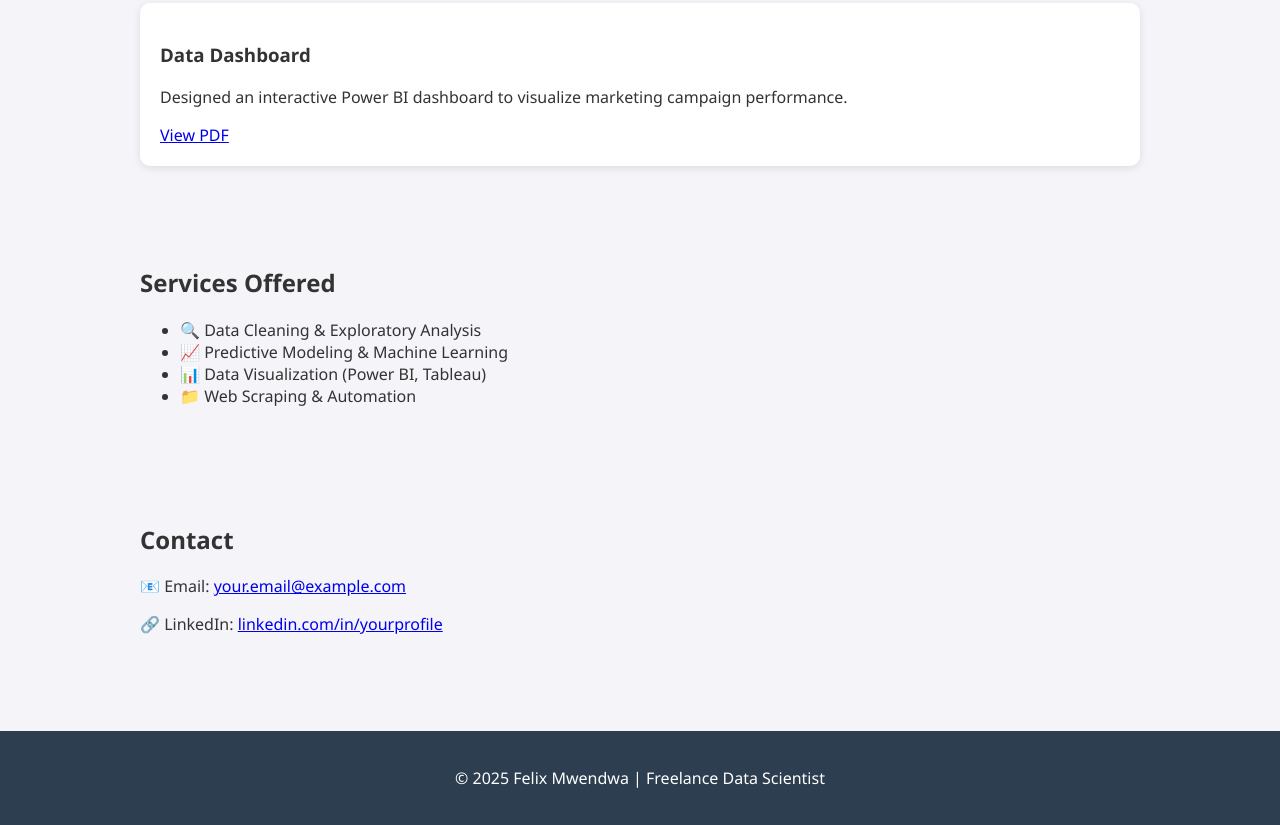
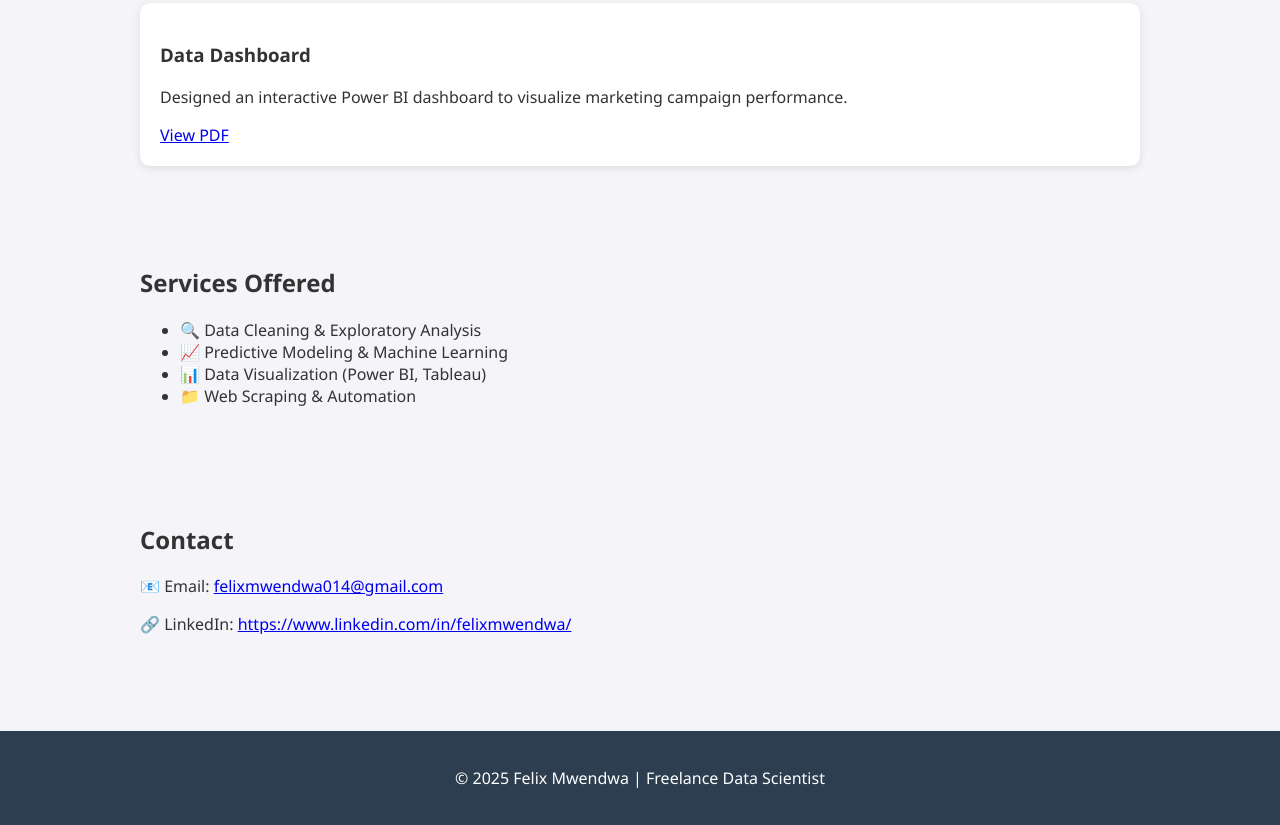
Before and after one commit to Felo-14/Portfolio, a plain HTML site: page main.html in a window 1280 px wide. Shown: the part 911-1736 px from the top of the page. Drawn offline with Linux system fonts and the light colour scheme.

Commit message:
update changes

```diff
--- a/main.html
+++ b/main.html
@@ -59,8 +59,8 @@
     <section id="contact">
         <h2>Contact</h2>
         <p></p>
-        <p>📧 Email: <a href="mailto:felixmwendwa014@gmail.com">your.email@example.com</a></p>
-        <p>🔗 LinkedIn: <a href="https://www.linkedin.com/in/felixmwendwa/">linkedin.com/in/yourprofile</a></p>
+        <p>📧 Email: <a href="mailto:your.email@example.com">felixmwendwa014@gmail.com</a></p>
+        <p>🔗 LinkedIn: <a href="https://www.linkedin.com/in/yourprofile">https://www.linkedin.com/in/felixmwendwa/</a></p>
     </section>
 
     <footer>
```
